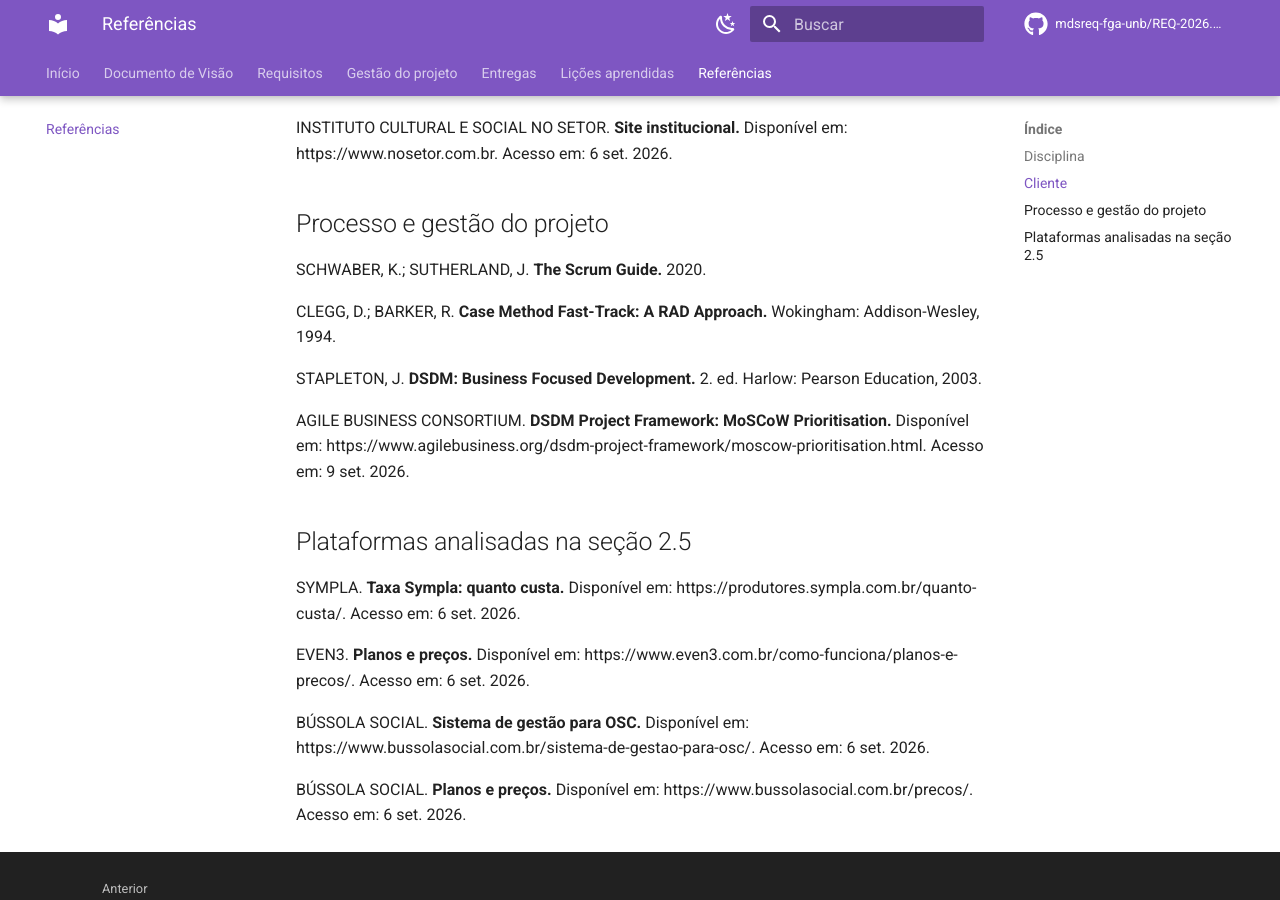
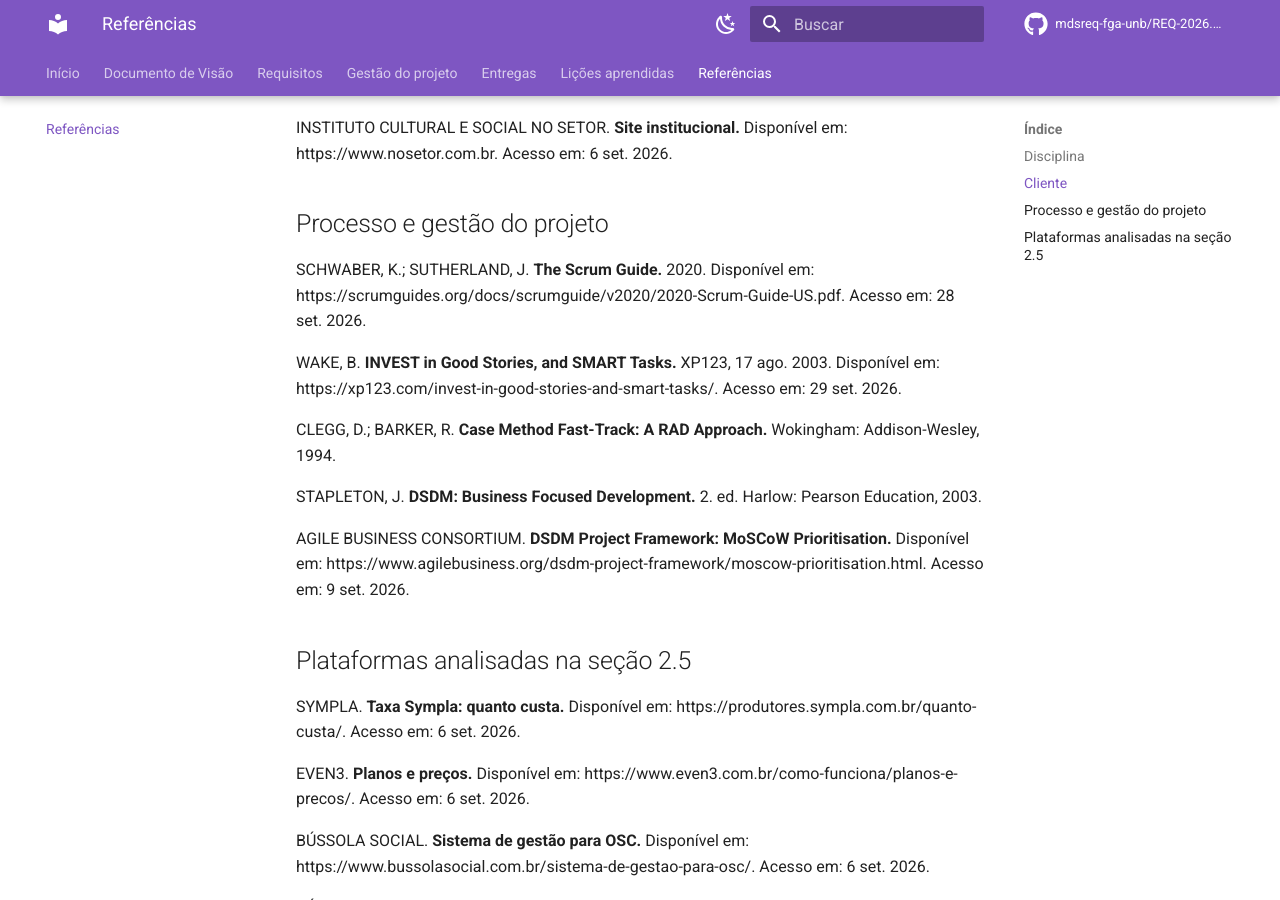
Before and after one commit to mdsreq-fga-unb/REQ-2026.2-T02-CyberSetor, an MkDocs documentation site: the page built from docs/referencias.md, in a window 1280 px wide and 900 px high, scrolled down 573 px. Built offline with MkDocs 1.6.1 and Material for MkDocs 9.7.7, drawn with Linux system fonts in a browser that asks for light colours; comment, search, counter and statistics services are not loaded.

Commit message:
docs(visao): completa as referências do scrum guide e do invest

```diff
--- a/docs/referencias.md
+++ b/docs/referencias.md
@@ -18,7 +18,9 @@
 
 ## Processo e gestão do projeto
 
-SCHWABER, K.; SUTHERLAND, J. **The Scrum Guide.** 2020.
+SCHWABER, K.; SUTHERLAND, J. **The Scrum Guide.** 2020. Disponível em: https://scrumguides.org/docs/scrumguide/v2020/2020-Scrum-Guide-US.pdf. Acesso em: 28 set. 2026.
+
+WAKE, B. **INVEST in Good Stories, and SMART Tasks.** XP123, 17 ago. 2003. Disponível em: https://xp123.com/invest-in-good-stories-and-smart-tasks/. Acesso em: 29 set. 2026.
 
 CLEGG, D.; BARKER, R. **Case Method Fast-Track: A RAD Approach.** Wokingham: Addison-Wesley, 1994.
 
```
